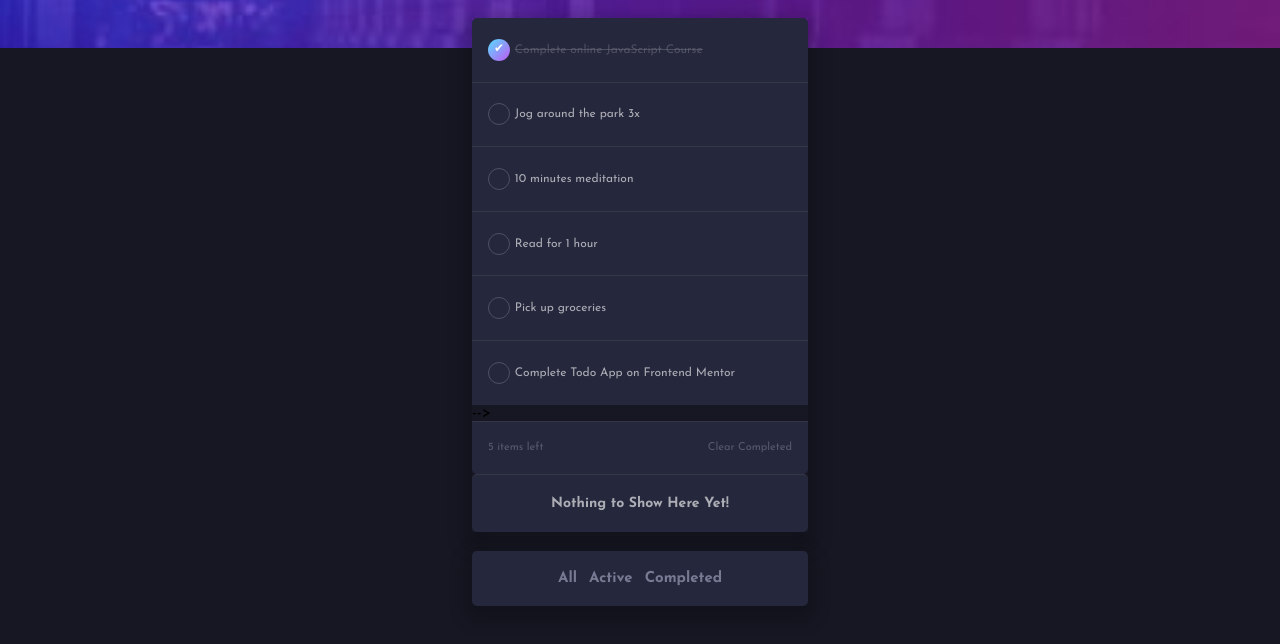
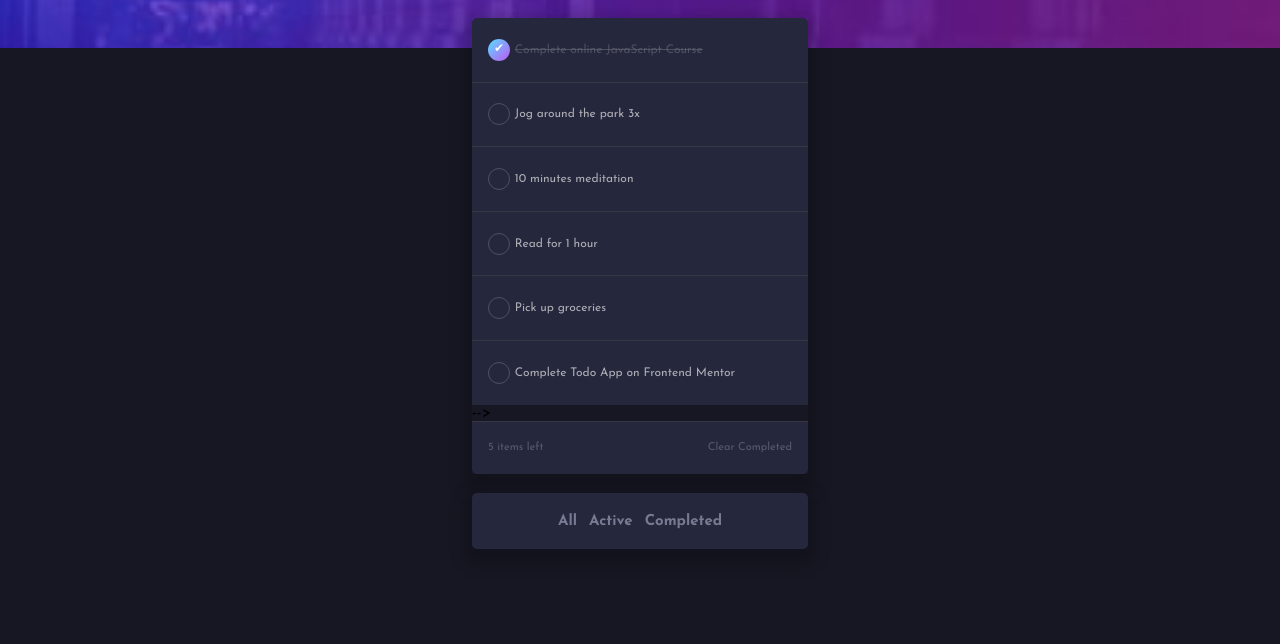
Before and after one commit to SajeelHassan/dark-theme-dragDrop-browserStoragr-toDo-app, a plain HTML site: page index.html in a window 1280 px wide. Shown: the part 176-820 px from the top of the page. Drawn offline with Linux system fonts and the light colour scheme.

Commit message:
commented -nothingDIV

```diff
--- a/index.html
+++ b/index.html
@@ -81,9 +81,9 @@
                     <p class="items-left">5 items left</p>
                     <p class="clear-completed">Clear Completed</p>
                 </div>
-                <div class="todo-item nothing" id='nothing'>
+                <!-- <div class="todo-item nothing" id='nothing'>
                     <h3>Nothing to Show Here Yet!</h3>
-                </div>
+                </div> -->
             </div>
             <div class="todo-info todo-info-2 show_items">
                 <button id='show_items__all'>All</button>
```
